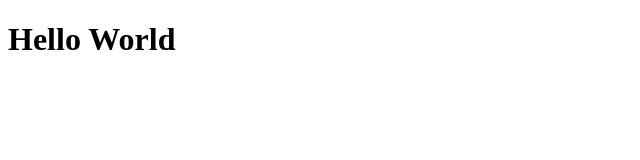
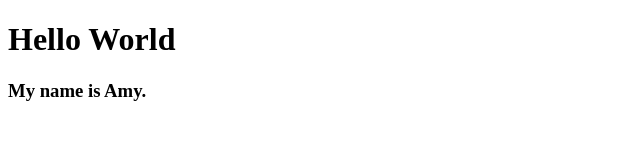
Before and after one commit to amy-tran/amy-tran.github.io, a plain HTML site: page index.html in a window 1280 px wide. Shown: the whole page, without its empty margins (0-640 px from the left). Drawn offline with Linux system fonts and the light colour scheme.

Commit message:
Added Name

```diff
--- a/index.html
+++ b/index.html
@@ -8,5 +8,6 @@
 </head>
 <body>
     <h1>Hello World</h1>
+    <h3>My name is Amy.</h3>
 </body>
 </html>
```
